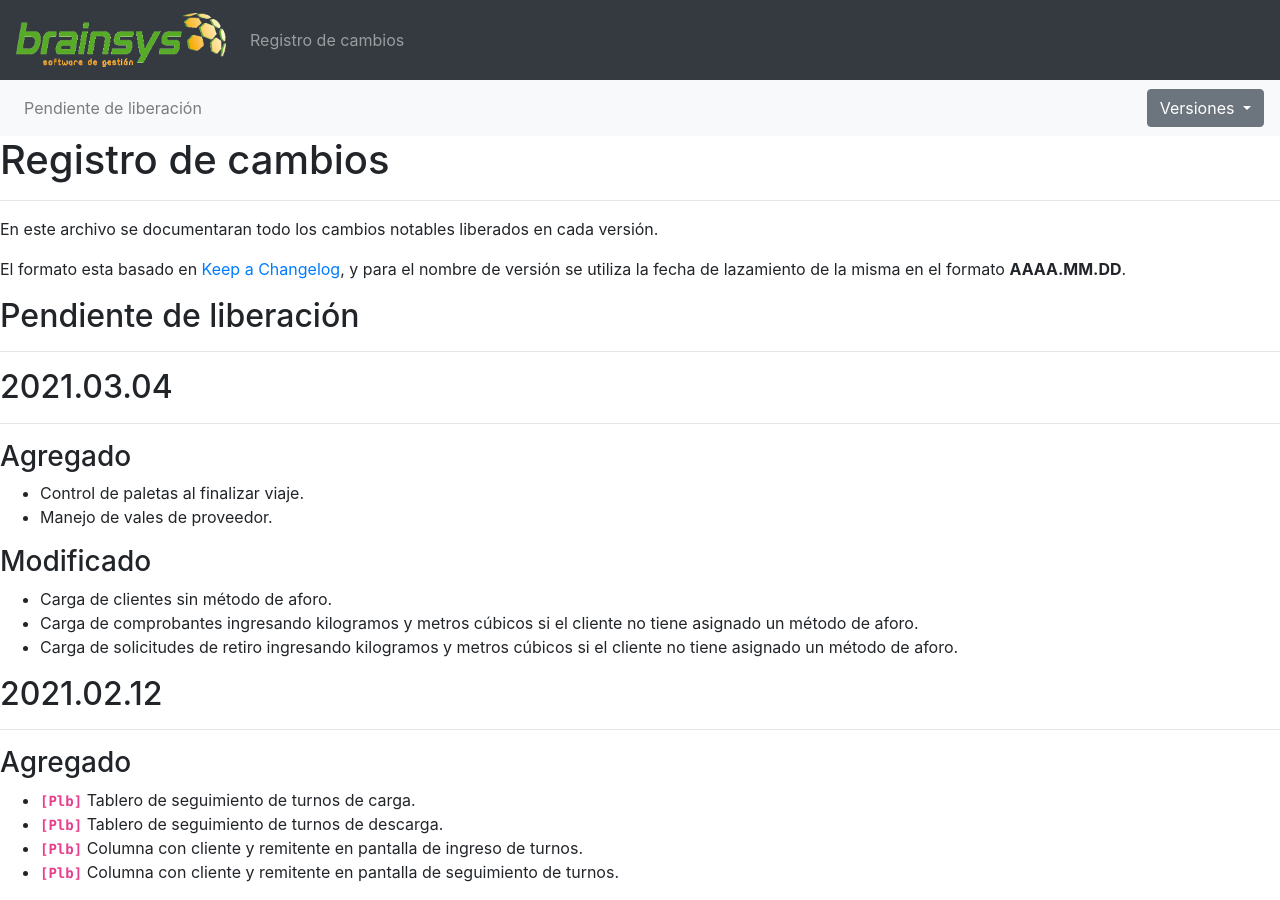
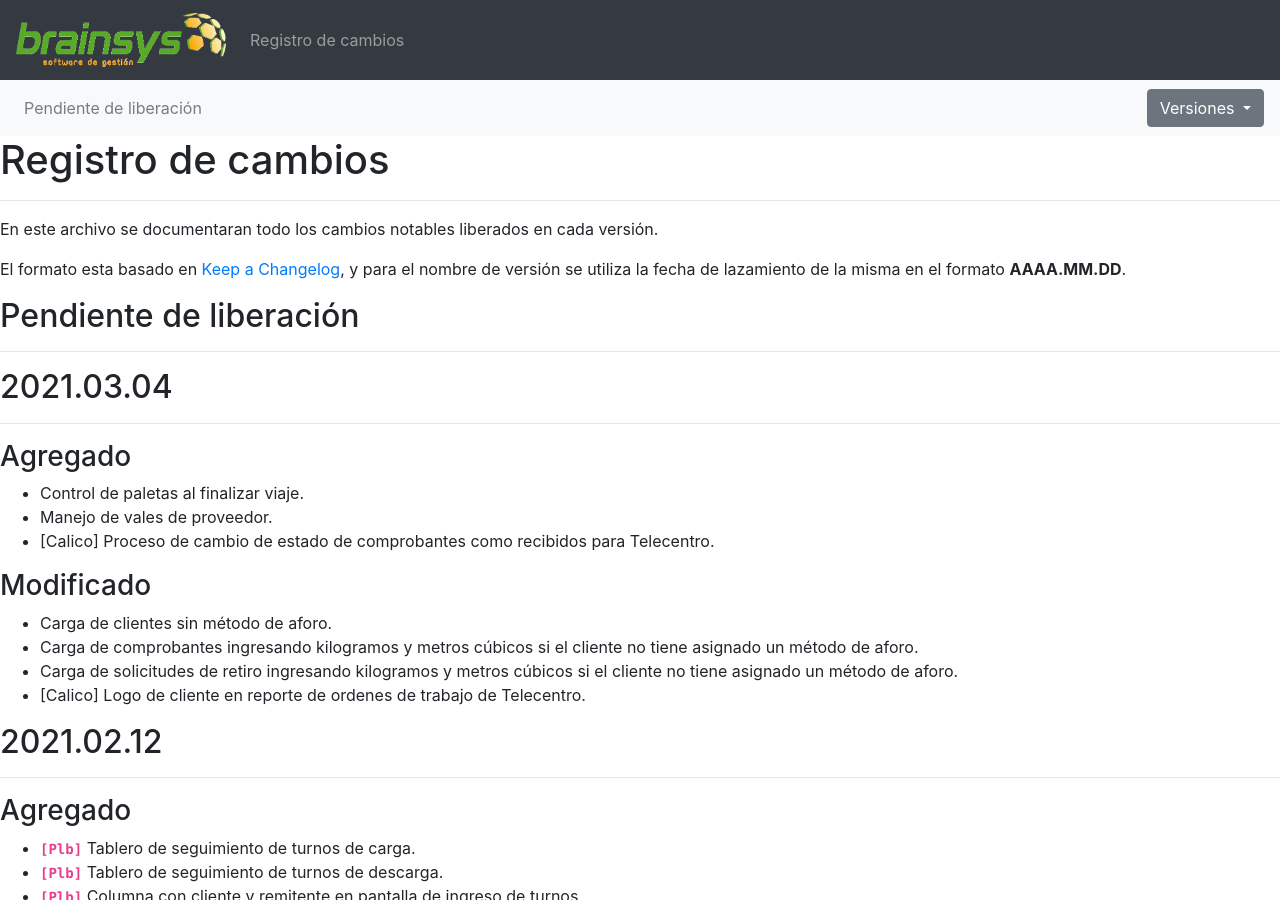
Before and after one commit to msanchez-brainsys/msanchez-brainsys.github.io, a Jekyll site: the page built from registro-cambios.markdown, in a window 1280 px wide and 900 px high. Built offline with Jekyll 4.4.1, drawn with Linux system fonts in a browser that asks for light colours.

Commit message:
Se agregaron cambios entregados en versión 2021.03.04

```diff
--- a/registro-cambios.markdown
+++ b/registro-cambios.markdown
@@ -43,11 +43,13 @@ El formato esta basado en [Keep a Changelog](https://keepachangelog.com/es-ES/1.
 ### Agregado
 - Control de paletas al finalizar viaje.
 - Manejo de vales de proveedor.
+- [Calico] Proceso de cambio de estado de comprobantes como recibidos para Telecentro.
 
 ### Modificado
 - Carga de clientes sin método de aforo.
 - Carga de comprobantes ingresando kilogramos y metros cúbicos si el cliente no tiene asignado un método de aforo.
 - Carga de solicitudes de retiro ingresando kilogramos y metros cúbicos si el cliente no tiene asignado un método de aforo.
+- [Calico] Logo de cliente en reporte de ordenes de trabajo de Telecentro.
 
 ## 2021.02.12
 ---
```
